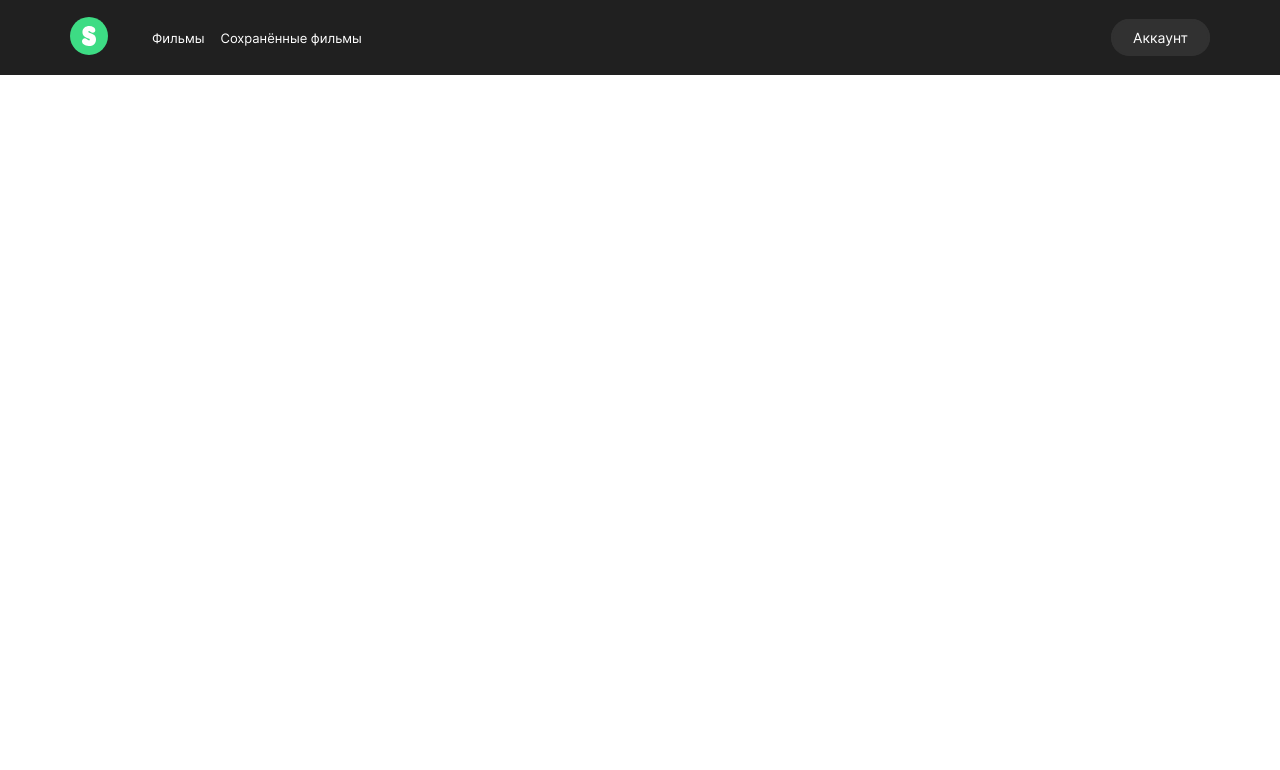
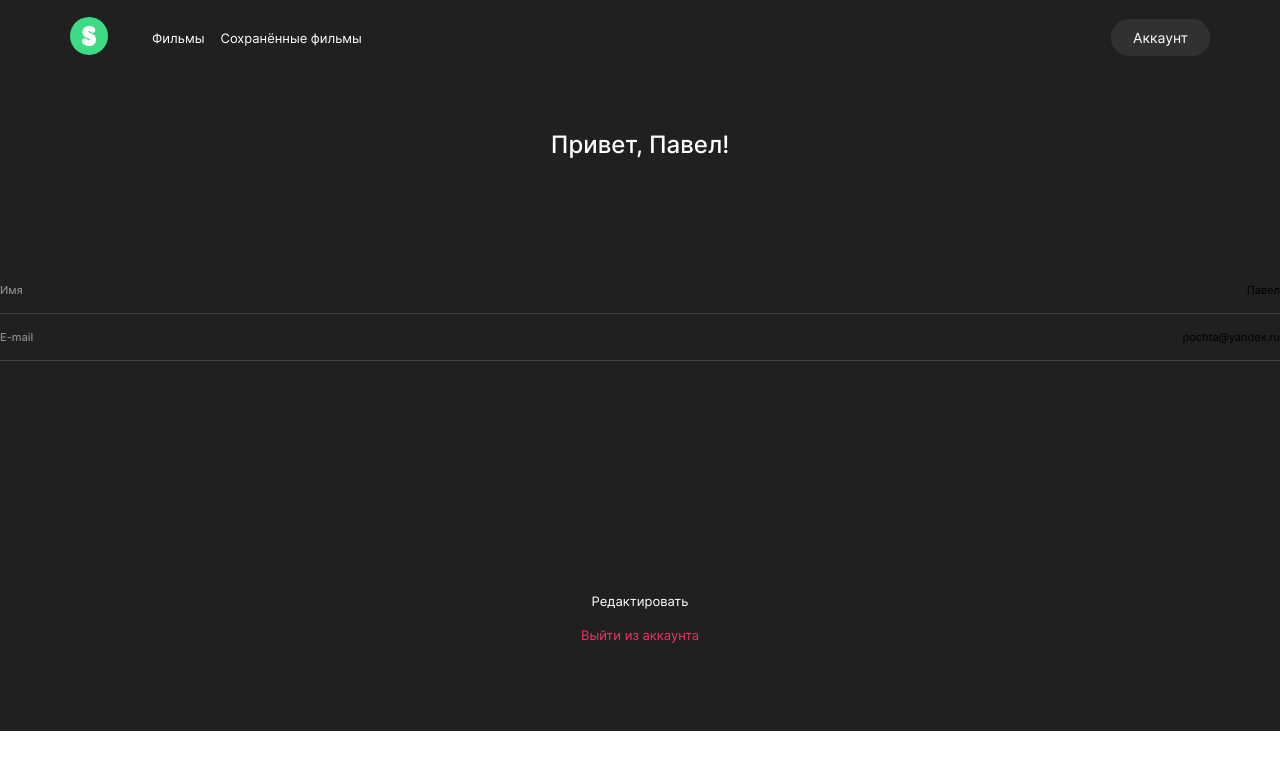
Before and after one commit to Pavel-Rogozhkin/movies-explorer-frontend, a React (Create React App) app: page /profile in a window 1280 px wide. Shown: the top 770 px of the page. Built offline with nearby package versions, Linux system fonts and the light colour scheme.

Commit message:
feat: init Profile

```diff
--- a/src/components/App/App.jsx
+++ b/src/components/App/App.jsx
@@ -4,7 +4,7 @@ import Header from '../Header/Header';
 import Main from '../Main/Main';
 import Movies from '../Movies/Movies';
 import SavedMovies from '../SavedMovies/SavedMovies';
-// import Profile from '../Profile/Profile';
+import Profile from '../Profile/Profile';
 // import Login from '../Login/Login';
 // import Register from '../Register/Register';
 import Footer from '../Footer/Footer';
@@ -26,11 +26,11 @@ function App() {
                     <SavedMovies />
                 </Route>
 
-                {/* <Route path='/profile'>
+                <Route path='/profile'>
                     <Profile />
                 </Route>
 
-                <Route path='/signin'>
+                {/* <Route path='/signin'>
                     <Login />
                 </Route>
 
--- a/src/components/Button/Button.css
+++ b/src/components/Button/Button.css
@@ -24,3 +24,22 @@
     line-height: 18px;
     font-weight: 500;
 }
+
+.button_place_profile {
+    padding: 220px 0 16px 0;
+    min-width: 250px;
+    align-self: center;
+    background: transparent;
+    color: #FFF;
+    font-size: 13px;
+    line-height: 16px;
+}
+
+.button_place_logout {
+    min-width: 250px;
+    align-self: center;
+    background: transparent;
+    color: #EE3465;
+    font-size: 13px;
+    line-height: 16px;
+}
--- a/src/components/Input/Input.css
+++ b/src/components/Input/Input.css
@@ -12,6 +12,14 @@
     display: none;
 }
 
+.input__label_place_profile {
+    position: absolute;
+    top: 5px;
+    font-size: 11px;
+    line-height: 1.18;
+    font-weight: 500;
+}
+
 .input {
     border: none;
     border-bottom: 1px solid #424242;
@@ -24,6 +32,14 @@
     font-size: 18px;
     line-height: 20px;
     background-color: #202020;
+}
+
+.input_place_profile {
+    padding: 5px 0 16px 60px;
+    text-align: right;
+    background-color: transparent;
+    font-size: 11px;
+    line-height: 1.18;
 }
 
 .input_type_error {
--- a/src/components/Profile/Profile.css
+++ b/src/components/Profile/Profile.css
@@ -0,0 +1,14 @@
+.profile {
+    /* margin: 0 auto; */
+    padding: 55px 0 88px;
+    background-color: #202020;
+}
+
+.profile__welcome {
+    margin: 0;
+    padding: 0 0 120px;
+    text-align: center;
+    font-size: 24px;
+    line-height: 29px;
+    font-weight: 500;
+}
--- a/src/components/Profile/Profile.jsx
+++ b/src/components/Profile/Profile.jsx
@@ -0,0 +1,46 @@
+import './Profile.css';
+import Input from '../Input/Input';
+import Form from '../Form/Form';
+import Button from '../Button/Button';
+
+function Profile() {
+
+    return (
+        <div className='profile'>
+            <h2 className='profile__welcome'>
+                Привет, Павел!
+            </h2>
+            <Form
+                name='profile'
+                place='profile'
+                buttonText='Редактировать'
+            >
+                <Input
+                    place='profile'
+                    name='name'
+                    label='Имя'
+                    type='text'
+                    value='Павел'
+                    placeholder='Имя'
+                    errorMessage=''
+                />
+                <Input
+                    place='profile'
+                    name='email'
+                    label='E-mail'
+                    type='email'
+                    value='pochta@yandex.ru'
+                    placeholder='E-mail'
+                    errorMessage=''
+                />
+            </Form>
+            <Button
+                place='logout'
+                buttonText='Выйти из аккаунта'
+            />
+        </div>
+    );
+
+};
+
+export default Profile;
```
